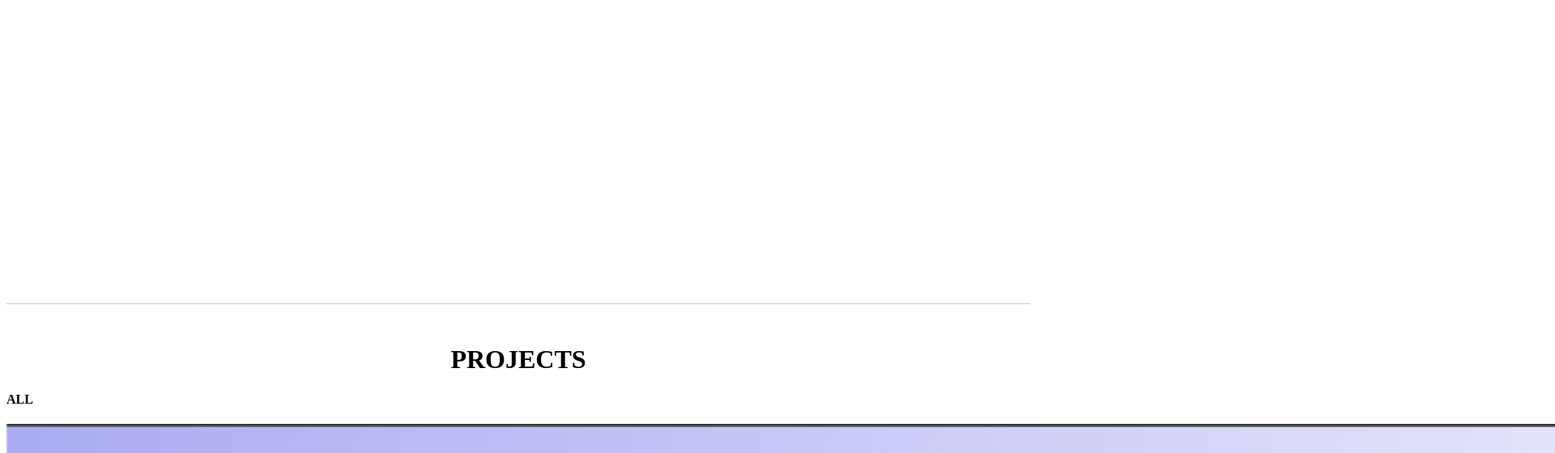
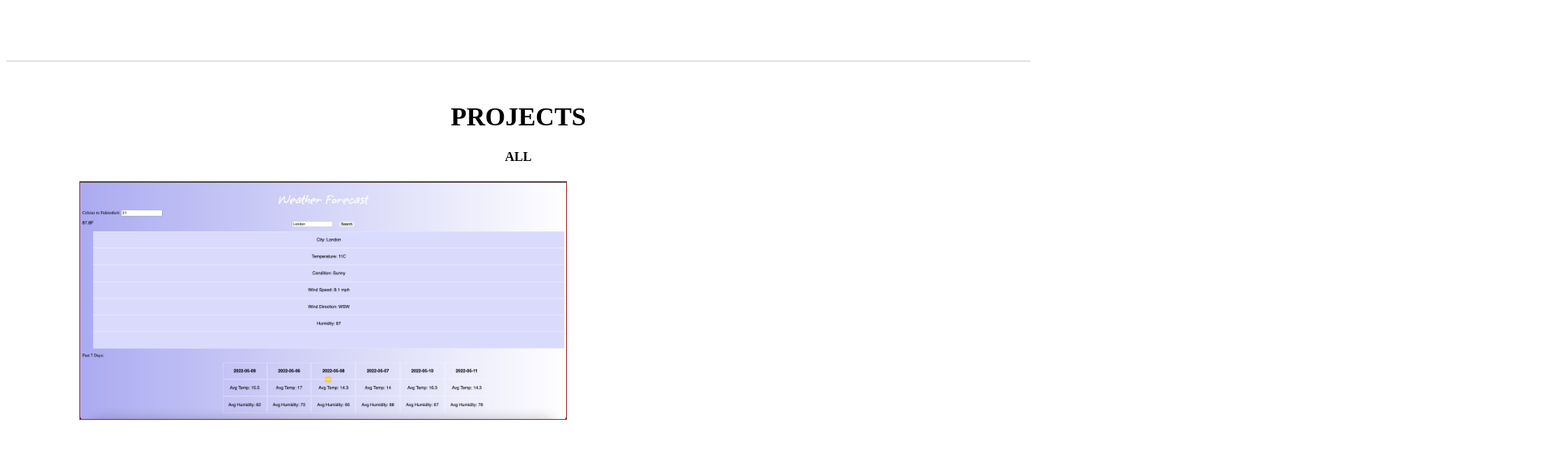
Before and after one commit to chanlee20/new_portfolio, a plain HTML site: page index.html in a window 1280 px wide. Shown: the part 1134-1694 px from the top of the page at 81% size, 1920 px wide, since content can reach past the window. Drawn offline with Linux system fonts and the light colour scheme; a web font is replaced by a local one.

Commit message:
Update style.css

```diff
--- a/style.css
+++ b/style.css
@@ -41,6 +41,8 @@
     text-align: center;
     border-top: 1px solid #d3c8c8;
     padding-top: 50px;
+    position: relative;
+    bottom: 300px;
 }
 
 .intro{
@@ -75,11 +77,29 @@
     line-height: 35px;
     left: 380px;
     bottom: 300px;
+    width: 50%;
 }
 
 .col2{
+    width: 50%;
     position: relative;
     line-height: 35px;
     left: 700px;
     bottom: 422px;
 }
+
+.sub{
+    position: relative;
+    bottom: 300px;
+    text-align: center;
+}
+
+.img{
+    width: 600px;
+    border: 1px solid brown;
+    margin-left: 40px;
+    margin-bottom: 40px;
+    position: relative;
+    left: 50px;
+    bottom: 300px;
+}
```
